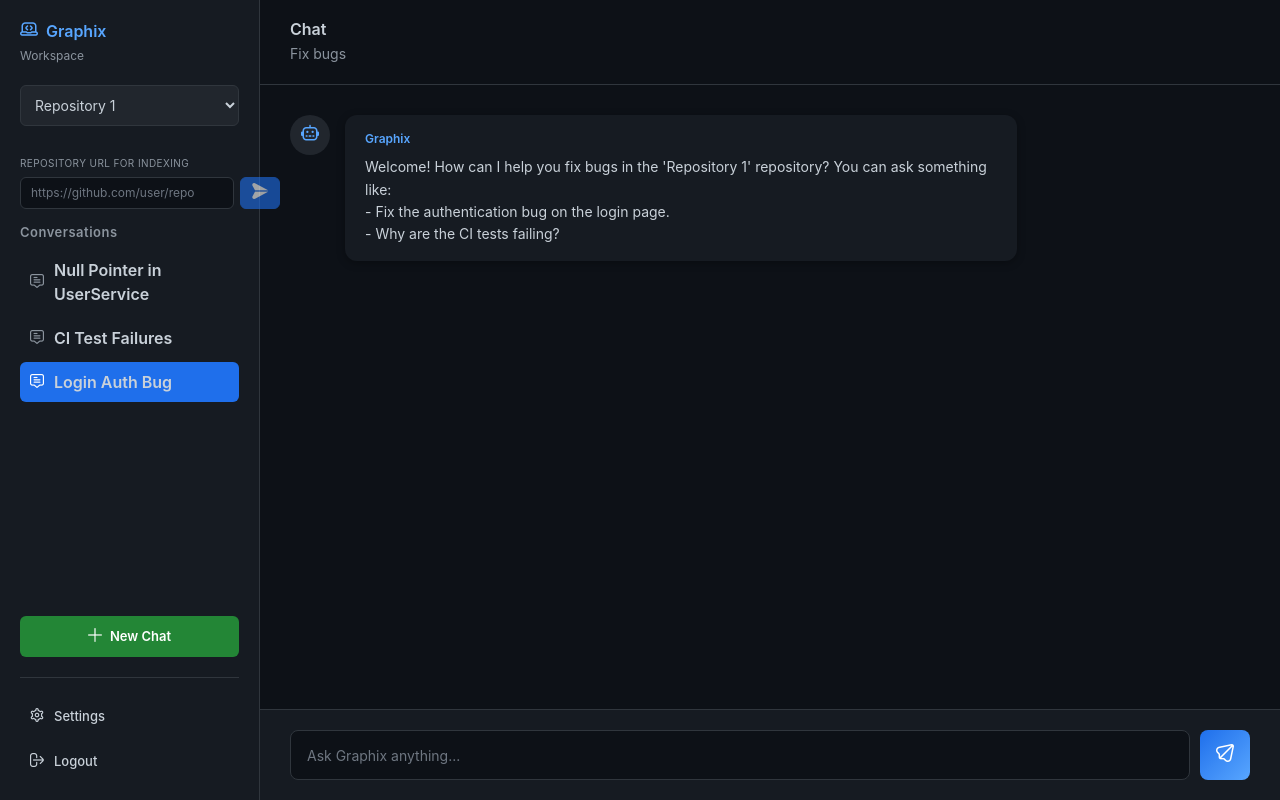
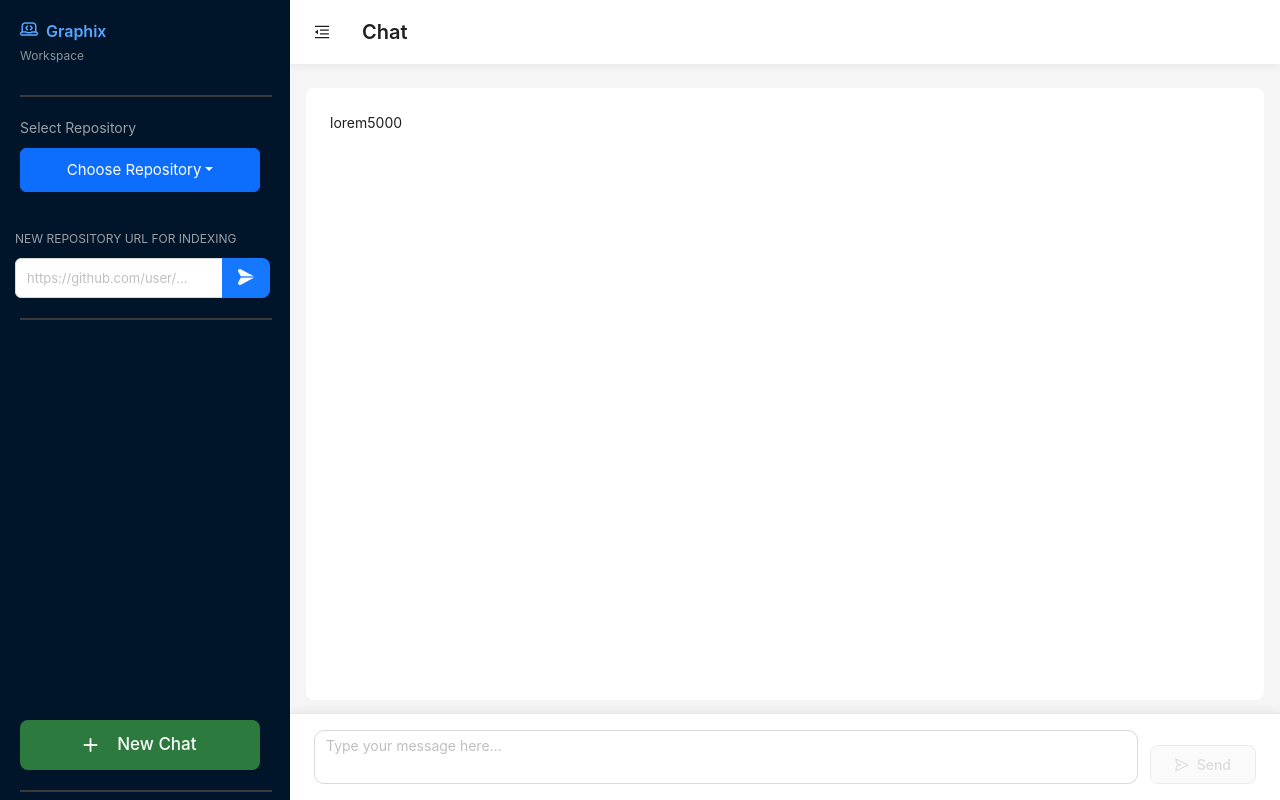
Before and after one commit to Sakib97/graphix-frontnd, a React (Vite) app: page / in a window 1280 px wide. Built offline with nearby package versions, Linux system fonts and the light colour scheme.

Commit message:
update routing in App to set NewHomePage as the default and add vercel.json for rewrites

```diff
--- a/src/App.jsx
+++ b/src/App.jsx
@@ -12,8 +12,8 @@ function App() {
 
   return (
     <Routes>
-      <Route path="/" element={<HomePage />} />
-      <Route path="/new" element={<NewHomePage />} />
+      <Route path="/old" element={<HomePage />} />
+      <Route path="/" element={<NewHomePage />} />
     </Routes>
   )
 }
```
Also changed, not shown: vercel.json (added).
